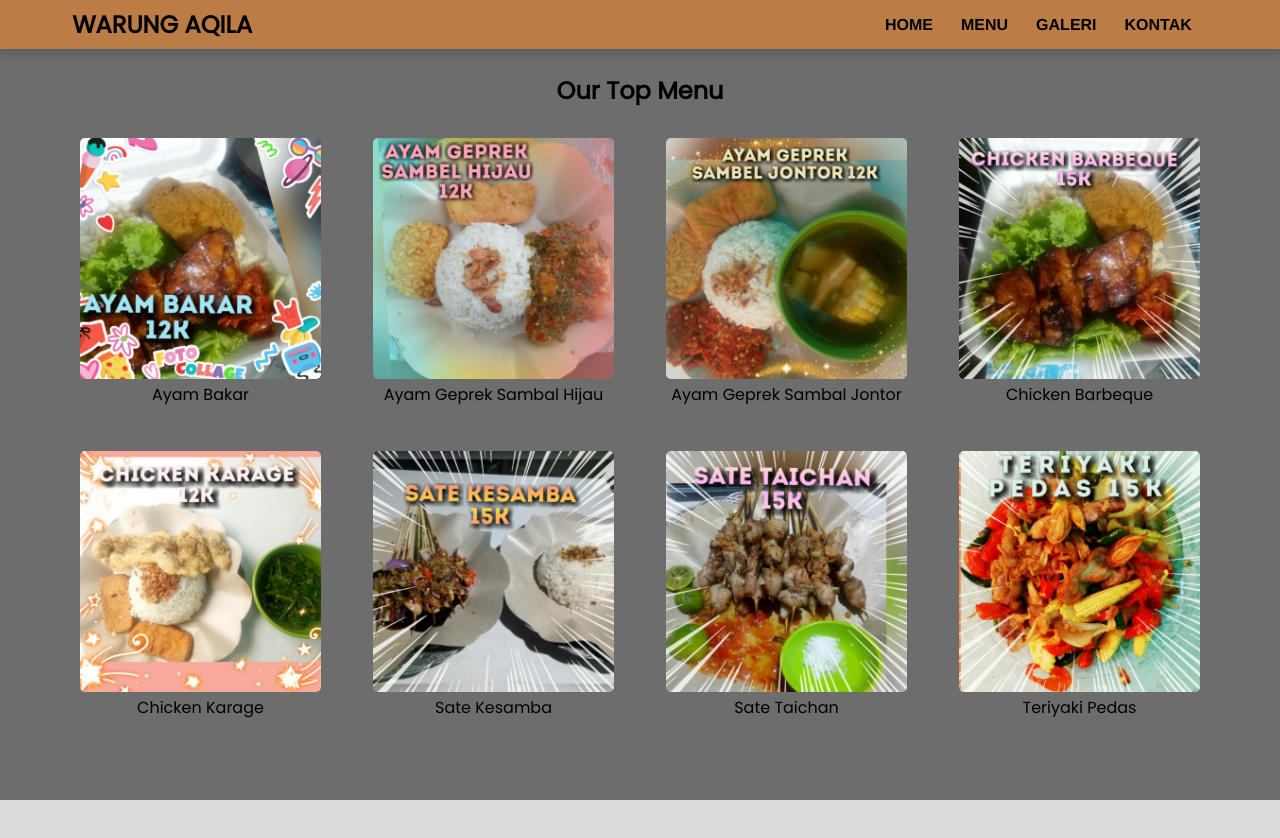
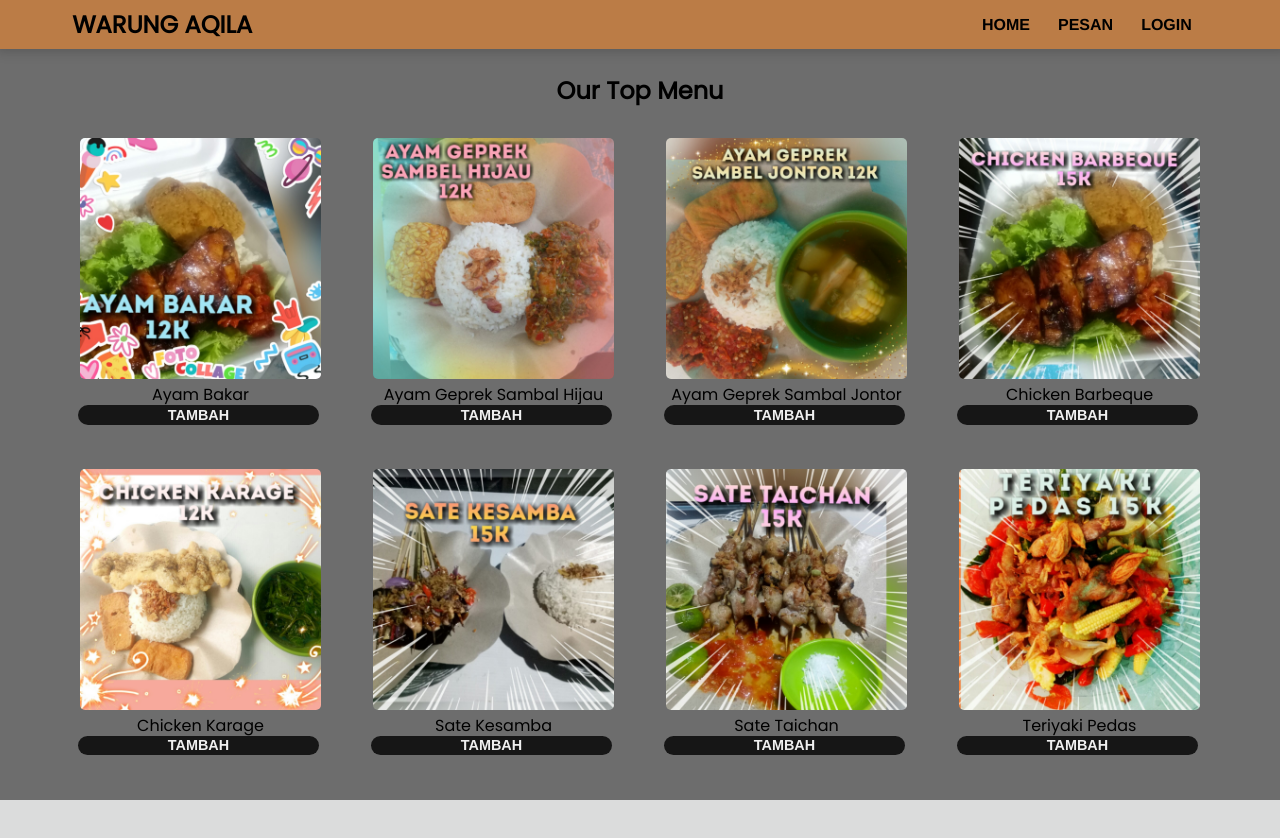
Before and after one commit to Reykiraa/Warung_Aqila, a plain HTML site: page html/pesan.html in a window 1280 px wide. Before the commit the page ends 808 px from the top, so only its background shows below. Drawn offline with Linux system fonts and the light colour scheme.

Commit message:
menu ganti nama jadi pesan

```diff
--- /dev/null
+++ b/css/login.css
@@ -0,0 +1,167 @@
+* {
+  margin: 0;
+  padding: 0;
+  box-sizing: border-box;
+  scroll-behavior: smooth;
+}
+
+.body-home {
+  margin: 0;
+  padding: 0;
+  font-family: 'poppins';
+  position: sticky;
+  background-image: url(../assets/kuliner.jpg);
+  background-size: 100% 100%;
+  background-position: center;
+  background-repeat: no-repeat;
+  height: 100vh;
+}
+
+.body-menu {
+  font-family: 'poppins';
+  background-color: #dbdcdc;
+  position: sticky;
+}
+
+body:before {
+  content: "";
+  position: fixed;
+  top: 0;
+  left: 0;
+  right: 0;
+  bottom: 0;
+  background-color: rgba(0, 0, 0, 0.5);
+  z-index: -1;
+}
+
+
+header h1 {
+  color: white;
+  font-size: 6rem;
+  text-shadow: 2px 2px 2px cyan;
+  font-family: tahoma;
+}
+
+nav {
+  background-color: #bb7c46;
+  backdrop-filter: blur(5px);
+  position: sticky;
+  top: 0;
+  z-index: 99;
+  box-shadow: 0 3px 10px rgba(0, 0, 0, 0.3);
+}
+
+.navbar {
+  display: flex;
+  justify-content: space-between;
+  align-items: center;
+  padding: 0.7rem;
+  max-width: 1400px;
+  margin: 0 auto;
+}
+
+.menu {
+  list-style-type: none;
+  display: flex;
+}
+
+.menu li {
+  margin: 0 1rem;
+}
+
+.menu li a {
+  font-size: min(max(12px, 2vw), 16px);
+  font-family: helvetica;
+  text-decoration: none;
+  font-weight: bold;
+  color: black;
+  transition: color ease 0.3s;
+}
+
+.menu li a:hover {
+  color: #ffbc3b;
+}
+
+.logo {
+  color: black;
+  cursor: pointer;
+}
+
+.logo a img {
+  max-width: 80%;
+  max-height: 80%;
+}
+
+.form {
+  --bg-light: #efefef;
+  --bg-dark: #161616;
+  --clr: #161616;
+  --clr-alpha: #9c9c9c60;
+  display: flex;
+  flex-direction: column;
+  align-items: center;
+  gap: 1rem;
+  width: 100%;
+  max-width: 300px;
+}
+
+.form .input-span {
+  width: 100%;
+  display: flex;
+  flex-direction: column;
+  gap: 0.5rem;
+}
+
+.form input[type="email"],
+.form input[type="password"] {
+  border-radius: 0.5rem;
+  padding: 1rem 0.75rem;
+  width: 100%;
+  border: none;
+  display: flex;
+  align-items: center;
+  gap: 0.5rem;
+  background-color: var(--clr-alpha);
+  outline: 2px solid var(--bg-dark);
+}
+
+.form input[type="email"]:focus,
+.form input[type="password"]:focus {
+  outline: 2px solid var(--clr);
+}
+
+.label {
+  align-self: flex-start;
+  color: var(--clr);
+  font-weight: 600;
+}
+
+.form .submit {
+  padding: 1rem 0.75rem;
+  width: 100%;
+  display: flex;
+  align-items: center;
+  gap: 0.5rem;
+  border-radius: 3rem;
+  background-color: var(--bg-dark);
+  color: var(--bg-light);
+  border: none;
+  cursor: pointer;
+  transition: all 300ms;
+  font-weight: 600;
+  font-size: 0.9rem;
+}
+
+.form .submit:hover {
+  background-color: var(--bg-light);
+  color: var(--bg-dark);
+}
+
+.span {
+  text-decoration: none;
+  color: var(--bg-dark);
+}
+
+.span a {
+  color: var(--clr);
+}
--- a/css/style.css
+++ b/css/style.css
@@ -243,3 +243,24 @@ footer p:nth-child(2) {
     display: flex;
     justify-content: center;
 }
+
+/* style pesan.html */
+
+.tambah {
+  padding: 0.1rem 0.075rem;
+  width: 100%;
+  display: flex;
+  justify-content: center;
+  align-items: center;
+  gap: 0.5rem;
+  border-radius: 3rem;
+  background-color: #161616;
+  color: #efefef;
+  background-color: #161616;
+  color: #efefef;
+  border-style: none;
+  cursor: pointer;
+  transition: all 300ms;
+  font-weight: 600;
+  font-size: 0.9rem;
+}
--- a/html/menu.html
+++ b/html/pesan.html
@@ -15,9 +15,8 @@
 			</div>
 			<ul class="menu">
 				<li><a href="../html/home.html">HOME</a></li>
-				<li><a href="../html/menu.html">MENU</a></li>
-				<li><a href="#galeri">GALERI</a></li>
-				<li><a href="../html/kontak.html">KONTAK</a></li>
+				<li><a href="../html/pesan.html">PESAN</a></li>
+				<li><a href="../html/login.html">LOGIN</a></li>
 			</ul>
 		</div>
   </nav>
@@ -27,34 +26,42 @@
 			<div class="food-item">
 				<img src="../assets/ayam-bakar.jpeg" alt="">
 				<p>Ayam Bakar</p>
+				<button id="" class="tambah">TAMBAH</button>
 			</div>
 			<div class="food-item">
 				<img src="../assets/ayam-geprek-sambal-hijau.jpeg" alt="">
 				<p>Ayam Geprek Sambal Hijau</p>
+				<button id="" class="tambah">TAMBAH</button>
 			</div>
 			<div class="food-item">
 				<img src="../assets/ayam-geprek-sambal-jontor.jpeg" alt="">
 				<p>Ayam Geprek Sambal Jontor</p>
+				<button id="" class="tambah">TAMBAH</button>
 			</div>
 			<div class="food-item">
 				<img src="../assets/chicken-barbeque.jpeg" alt="">
 				<p>Chicken Barbeque</p>
+				<button id="" class="tambah">TAMBAH</button>
 			</div>
 			<div class="food-item">
 				<img src="../assets/chicken-karage.jpeg" alt="">
 				<p>Chicken Karage</p>
+				<button id="" class="tambah">TAMBAH</button>
 			</div>
 			<div class="food-item">
 				<img src="../assets/sate-kesamba.jpeg" alt="">
 				<p>Sate Kesamba</p>
+				<button id="" class="tambah">TAMBAH</button>
 			</div>
 			<div class="food-item">
 				<img src="../assets/sate-taichan.jpeg" alt="">
 				<p>Sate Taichan</p>
+				<button id="" class="tambah">TAMBAH</button>
 			</div>
 			<div class="food-item">
 				<img src="../assets/teriyaki-pedas.jpeg" alt="">
 				<p>Teriyaki Pedas</p>
+				<button id="" class="tambah">TAMBAH</button>
 			</div>
     </div>
   </div>
```
Also changed, not shown: html/home.html (+3 -4 lines), html/login.html (added, +40 -0 lines).
